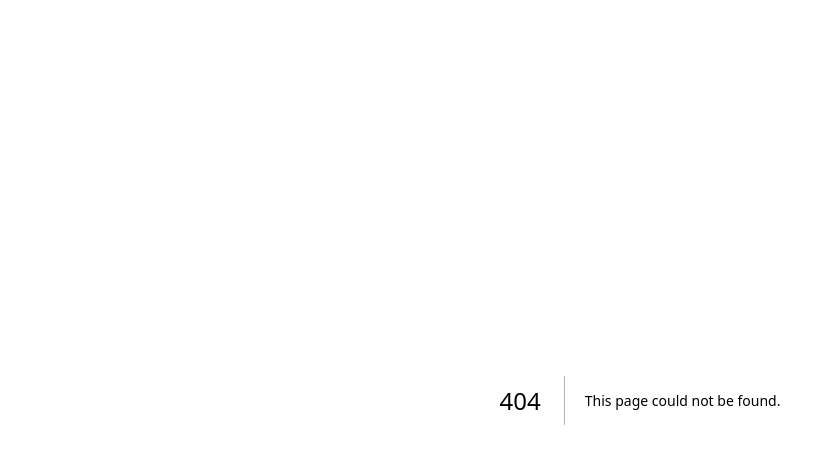
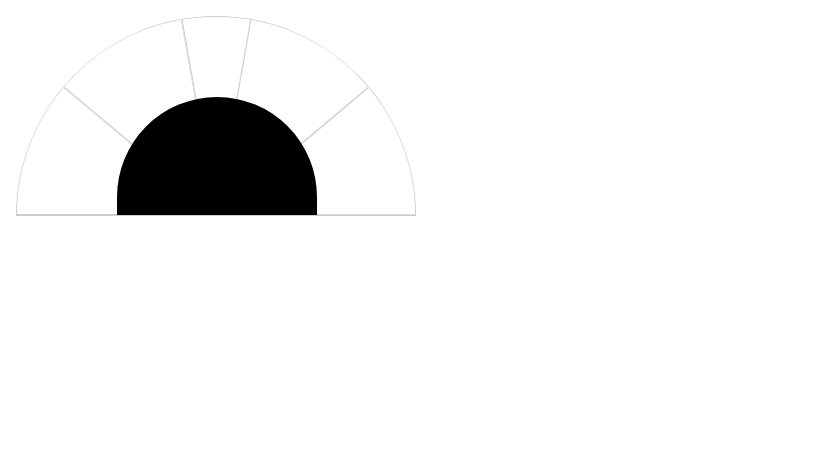
Before and after one commit to leesangha/stock-strategy, a Next.js app: page /stock/vix in a window 1280 px wide. Before the commit this address had no page. Shown: the top 464 px of the page, without its empty margins (0-827 px from the left). Built offline with nearby package versions, Linux system fonts and the light colour scheme.

Commit message:
vix graph

```diff
--- /dev/null
+++ b/app/stock/vix/graph.scss
@@ -0,0 +1,28 @@
+.sector {
+  position: absolute;
+  transform-origin: 100% 100%;
+  background: white;
+  width: 5000px;
+  height: 5000px;
+  left: 50%;
+  top: 100%;
+  border: 1px solid #ccc;
+  margin-top: -5000px;
+  margin-left: -5000px;
+
+  &:hover {
+    background: #e2e2e2;
+  }
+
+  &-circle {
+    position: absolute;
+    width: 200px;
+    height: 120px;
+    top: 80px;
+    left: 100px;
+    border-top-left-radius: 120px;
+    border-top-right-radius: 120px;
+    background-color: black;
+    z-index: 5;
+  }
+}
--- /dev/null
+++ b/app/stock/vix/graph.tsx
@@ -0,0 +1,30 @@
+import './graph.scss'
+
+export const VixGraph = () => {
+  const data = {
+    lastUpdated: {
+      epochUnixSeconds: 1707995611,
+      humanDate: '2024-02-15T11:13:31.000Z',
+    },
+    fgi: {
+      now: { value: 76, valueText: 'Extreme Greed' },
+      previousClose: { value: 73, valueText: 'Greed' },
+      oneWeekAgo: { value: 76, valueText: 'Extreme Greed' },
+      oneMonthAgo: { value: 73, valueText: 'Greed' },
+      oneYearAgo: { value: 73, valueText: 'Greed' },
+    },
+  }
+
+  return (
+    <>
+      <div className="w-[400px] h-[200px] border border-[#ccc] rounded-t-full relative overflow-hidden">
+        <div className="sector rotate-0 skew-x-[50deg]"></div>
+        <div className="sector rotate-[40deg] skew-x-[50deg]"></div>
+        <div className="sector rotate-[80deg] skew-x-[70deg]"></div>
+        <div className="sector rotate-[100deg] skew-x-[50deg]"></div>
+        <div className="sector rotate-[140deg] skew-x-[50deg]"></div>
+        <div className="sector-circle" />
+      </div>
+    </>
+  )
+}
--- /dev/null
+++ b/app/stock/vix/page.tsx
@@ -0,0 +1,10 @@
+import { VixGraph } from './graph'
+
+export default async function StockPage() {
+  return (
+    <div className="w-full h-screen p-4">
+      {/* <h3 className="mb-10">Vix 지수</h3> */}
+      <VixGraph />
+    </div>
+  )
+}
```
